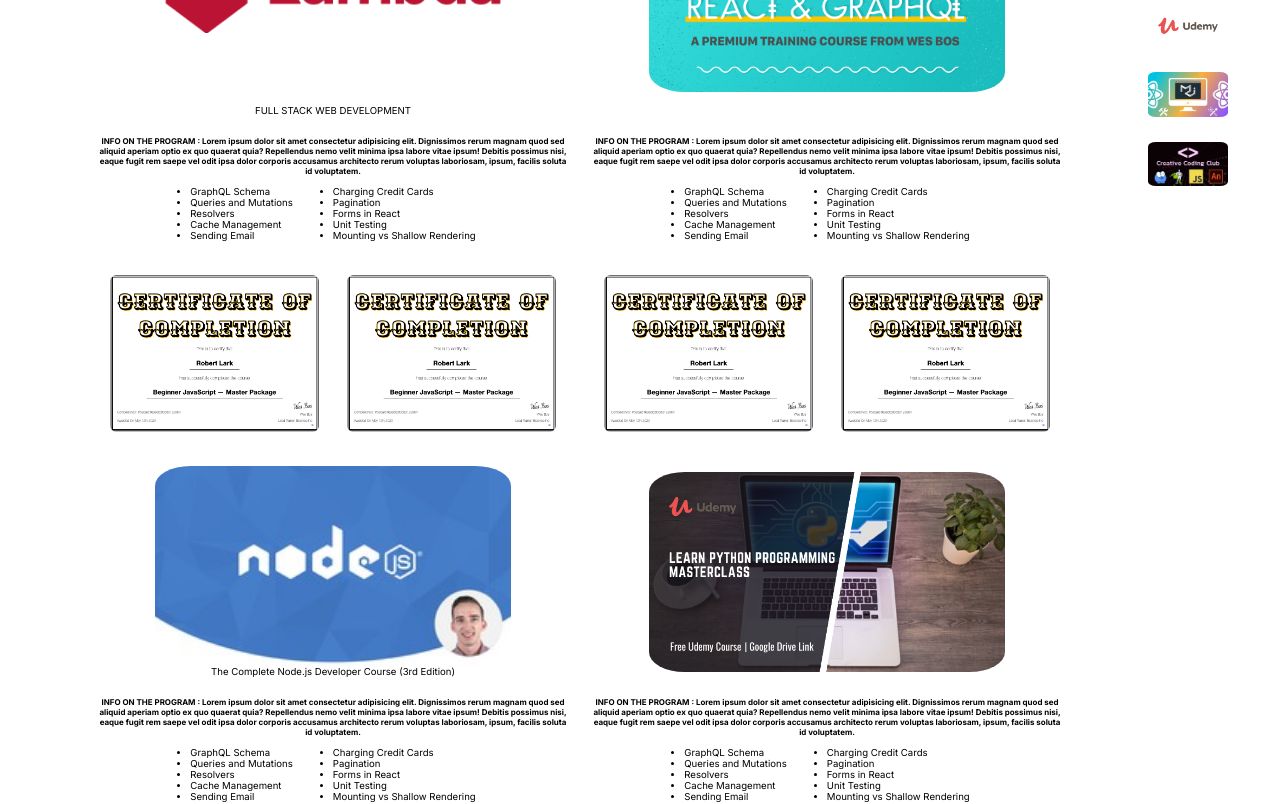
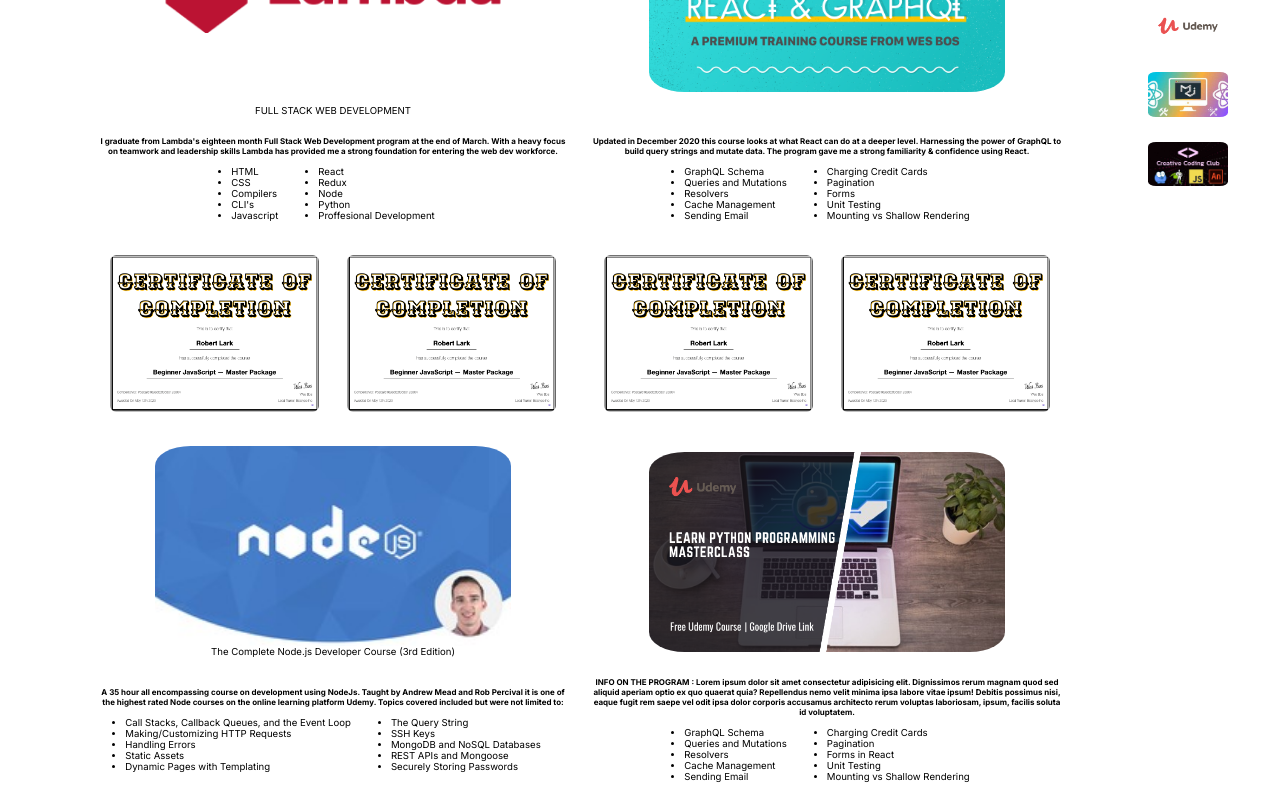
Before and after one commit to Robert-Lark/portfolioCR, a React (Create React App) app: page /qualifications in a window 1280 px wide. Shown: the part 420-1224 px from the top of the page. Built offline with nearby package versions, Linux system fonts and the light colour scheme.

Commit message:
added another scroll animation to qualifications

```diff
--- a/src/Components/useScroll.js
+++ b/src/Components/useScroll.js
@@ -2,6 +2,17 @@
 import { useAnimation } from "framer-motion";
 
 export const useScroll = () => {
+  const controls = useAnimation();
+  const [element, view] = useInView({ threshold: 0.3 });
+  if (view) {
+    controls.start("show");
+  } else {
+    controls.start("hidden");
+  }
+  return [element, controls];
+};
+
+export const useScrollq = () => {
   const controls = useAnimation();
   const [element, view] = useInView({ threshold: 1 });
   if (view) {
--- a/src/pages/OurWork.js
+++ b/src/pages/OurWork.js
@@ -19,7 +19,7 @@
 import masterGatsbyLogo from "../img/masterGatsby.png";
 import AdvancedCSSLogo from "../img/AdvancedCssAndSass.jpg";
 import cssGrid from "../img/cssGrid.png";
-import { useScroll } from "../Components/useScroll";
+import { useScrollq } from "../Components/useScroll";
 import { motion } from "framer-motion";
 import {
   SliderAnimation,
@@ -29,11 +29,11 @@
 } from "../Animation";
 
 const OurWork = () => {
-  const [element, controls] = useScroll();
-  const [element1, controls1] = useScroll();
-  const [element2, controls2] = useScroll();
-  const [element3, controls3] = useScroll();
-  const [element4, controls4] = useScroll();
+  const [element, controls] = useScrollq();
+  const [element1, controls1] = useScrollq();
+  const [element2, controls2] = useScrollq();
+  const [element3, controls3] = useScrollq();
+  const [element4, controls4] = useScrollq();
 
   useEffect(() => {
     window.scrollTo(0, 0);
@@ -83,28 +83,26 @@
       <LambdaInfoDiv>
         <div style={{ textAlign: "center" }}>
           <h5 style={{ marginBottom: "10px" }}>
-            INFO ON THE PROGRAM : Lorem ipsum dolor sit amet consectetur
-            adipisicing elit. Dignissimos rerum magnam quod sed aliquid aperiam
-            optio ex quo quaerat quia? Repellendus nemo velit minima ipsa labore
-            vitae ipsum! Debitis possimus nisi, eaque fugit rem saepe vel odit
-            ipsa dolor corporis accusamus architecto rerum voluptas laboriosam,
-            ipsum, facilis soluta id voluptatem.
+            I graduate from Lambda's eighteen month Full Stack Web Development
+            program at the end of March. With a heavy focus on teamwork and
+            leadership skills Lambda has provided me a strong foundation for
+            entering the web dev workforce.
           </h5>
         </div>
         <div style={{ display: "flex", flexDirection: "row" }}>
           <ul style={{ paddingRight: "40px" }}>
-            <li>GraphQL Schema</li>
-            <li>Queries and Mutations</li>
-            <li>Resolvers</li>
-            <li>Cache Management</li>
-            <li>Sending Email</li>
+            <li>HTML</li>
+            <li>CSS</li>
+            <li>Compilers</li>
+            <li>CLI's</li>
+            <li>Javascript</li>
           </ul>
           <ul>
-            <li>Charging Credit Cards</li>
-            <li>Pagination</li>
-            <li>Forms in React</li>
-            <li>Unit Testing</li>
-            <li>Mounting vs Shallow Rendering</li>
+            <li>React</li>
+            <li>Redux</li>
+            <li>Node</li>
+            <li>Python</li>
+            <li>Proffesional Development</li>
           </ul>
         </div>
       </LambdaInfoDiv>
@@ -123,12 +121,10 @@
       <InfoOnAdvancedReactDiv>
         <div style={{ textAlign: "center" }}>
           <h5 style={{ marginBottom: "10px" }}>
-            INFO ON THE PROGRAM : Lorem ipsum dolor sit amet consectetur
-            adipisicing elit. Dignissimos rerum magnam quod sed aliquid aperiam
-            optio ex quo quaerat quia? Repellendus nemo velit minima ipsa labore
-            vitae ipsum! Debitis possimus nisi, eaque fugit rem saepe vel odit
-            ipsa dolor corporis accusamus architecto rerum voluptas laboriosam,
-            ipsum, facilis soluta id voluptatem.
+            Updated in December 2020 this course looks at what React can do at a
+            deeper level. Harnessing the power of GraphQL to build query strings
+            and mutate data. The program gave me a strong familiarity &
+            confidence using React.
           </h5>
         </div>
         <div style={{ display: "flex", flexDirection: "row" }}>
@@ -142,7 +138,7 @@
           <ul>
             <li>Charging Credit Cards</li>
             <li>Pagination</li>
-            <li>Forms in React</li>
+            <li>Forms</li>
             <li>Unit Testing</li>
             <li>Mounting vs Shallow Rendering</li>
           </ul>
@@ -169,28 +165,26 @@
       <InfoOnNodeDiv>
         <div style={{ textAlign: "center" }}>
           <h5 style={{ marginBottom: "10px" }}>
-            INFO ON THE PROGRAM : Lorem ipsum dolor sit amet consectetur
-            adipisicing elit. Dignissimos rerum magnam quod sed aliquid aperiam
-            optio ex quo quaerat quia? Repellendus nemo velit minima ipsa labore
-            vitae ipsum! Debitis possimus nisi, eaque fugit rem saepe vel odit
-            ipsa dolor corporis accusamus architecto rerum voluptas laboriosam,
-            ipsum, facilis soluta id voluptatem.
+            A 35 hour all encompassing course on development using NodeJs.
+            Taught by Andrew Mead and Rob Percival it is one of the highest
+            rated Node courses on the online learning platform Udemy. Topics
+            covered included but were not limited to:
           </h5>
         </div>
         <div style={{ display: "flex", flexDirection: "row" }}>
           <ul style={{ paddingRight: "40px" }}>
-            <li>GraphQL Schema</li>
-            <li>Queries and Mutations</li>
-            <li>Resolvers</li>
-            <li>Cache Management</li>
-            <li>Sending Email</li>
+            <li>Call Stacks, Callback Queues, and the Event Loop</li>
+            <li>Making/Customizing HTTP Requests</li>
+            <li>Handling Errors</li>
+            <li>Static Assets</li>
+            <li>Dynamic Pages with Templating</li>
           </ul>
           <ul>
-            <li>Charging Credit Cards</li>
-            <li>Pagination</li>
-            <li>Forms in React</li>
-            <li>Unit Testing</li>
-            <li>Mounting vs Shallow Rendering</li>
+            <li>The Query String</li>
+            <li>SSH Keys</li>
+            <li>MongoDB and NoSQL Databases</li>
+            <li>REST APIs and Mongoose</li>
+            <li>Securely Storing Passwords</li>
           </ul>
         </div>
       </InfoOnNodeDiv>
```
Also changed, not shown: src/img/code.png (deleted), 1 other file (tests, documents, lock files or other folders).
